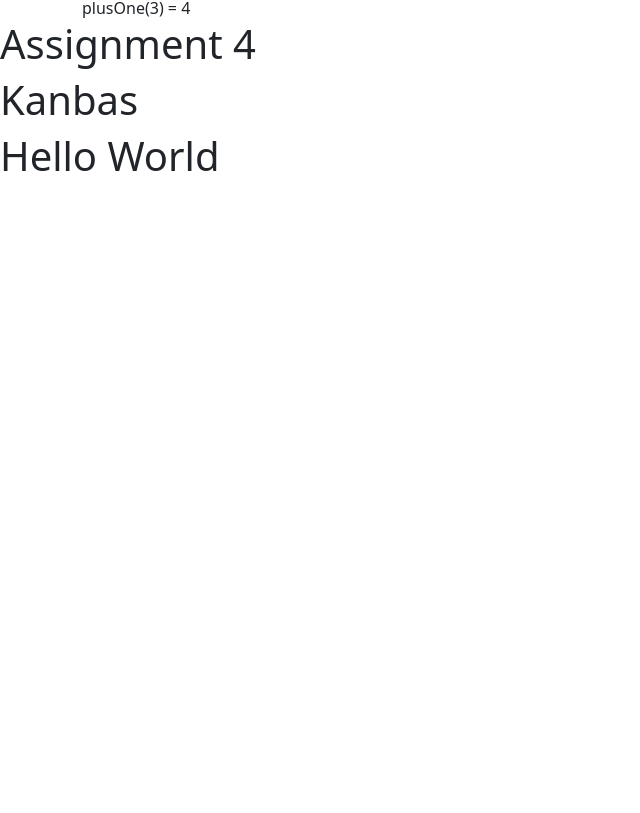
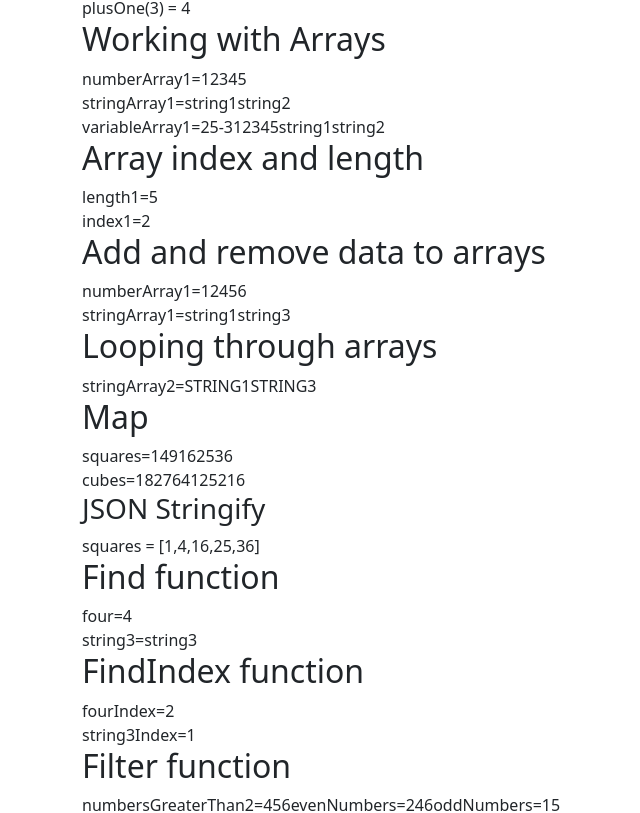
Before and after one commit to conclancy/kanbas-react-web-app, a React (Create React App) app: page / in a window 1280 px wide. Shown: the part 1394-2207 px from the top of the page, without its empty margins (0-640 px from the left). Before the commit the page ends 1582 px from the top, so only its background shows below. Built offline with nearby package versions, Linux system fonts and the light colour scheme.

Commit message:
Add 2.2.7 Working with Arrays

```diff
--- /dev/null
+++ b/src/Labs/a3/JavaScript/arrays/AddingAndRemovingDataToFromArrays.tsx
@@ -0,0 +1,17 @@
+function AddingAndRemovingDataToFromArrays() {
+    let numberArray1 = [1, 2, 3, 4, 5];
+    let stringArray1 = ['string1', 'string2'];
+    numberArray1.push(6);         // adding new items
+    stringArray1.push('string3');
+    numberArray1.splice(2, 1);    // remove 1 item starting at 2
+    stringArray1.splice(1, 1);
+
+    return(
+        <>
+            <h2>Add and remove data to arrays</h2>
+            numberArray1={numberArray1}<br/>
+            stringArray1={stringArray1}
+        </>
+    );
+}
+export default AddingAndRemovingDataToFromArrays
--- /dev/null
+++ b/src/Labs/a3/JavaScript/arrays/ArrayIndexAndLength.tsx
@@ -0,0 +1,14 @@
+function ArrayIndexAndLength() {
+    let numberArray1 = [1, 2, 3, 4, 5];
+    const length1 = numberArray1.length;
+    const index1 = numberArray1.indexOf(3);
+
+    return(
+        <>
+            <h2>Array index and length</h2>
+            length1={length1}<br/>
+            index1={index1}
+        </>
+    );
+}
+export default ArrayIndexAndLength
--- /dev/null
+++ b/src/Labs/a3/JavaScript/arrays/FilterFunction.tsx
@@ -0,0 +1,16 @@
+function FilterFunction() {
+    let numberArray1 = [1, 2, 4, 5, 6];
+    const numbersGreaterThan2 = numberArray1.filter(a => a > 2);
+    const evenNumbers = numberArray1.filter(a => a % 2 === 0);
+    const oddNumbers = numberArray1.filter(a => a % 2 !== 0);
+
+    return(
+        <>
+            <h2>Filter function</h2>
+            numbersGreaterThan2={numbersGreaterThan2}
+            evenNumbers={evenNumbers}
+            oddNumbers={oddNumbers}
+        </>
+    );
+}
+export default FilterFunction
--- /dev/null
+++ b/src/Labs/a3/JavaScript/arrays/FindFunction.tsx
@@ -0,0 +1,17 @@
+function FindFunction() {
+    let numberArray1 = [1, 2, 3, 4, 5];
+    let stringArray1 = ['string1', 'string2', 'string3'];
+
+    const four = numberArray1.find(a => a === 4);
+    const string3 = stringArray1.find(a => a === 'string3');
+
+    return(
+        <>
+            <h2>Find function</h2>
+            four={four}<br/>
+            string3={string3}
+        </>
+    );
+}
+
+export default FindFunction
--- /dev/null
+++ b/src/Labs/a3/JavaScript/arrays/FindIndex.tsx
@@ -0,0 +1,16 @@
+function FindIndex() {
+    let numberArray1 = [1, 2, 4, 5, 6];
+    let stringArray1 = ['string1', 'string3'];
+
+    const fourIndex = numberArray1.findIndex(a => a === 4);
+    const string3Index = stringArray1.findIndex(a => a === 'string3');
+
+    return(
+        <>
+            <h2>FindIndex function</h2>
+            fourIndex={fourIndex}<br/>
+            string3Index={string3Index}
+        </>
+    );
+}
+export default FindIndex
--- /dev/null
+++ b/src/Labs/a3/JavaScript/arrays/ForLoops.tsx
@@ -0,0 +1,20 @@
+function ForLoops() {
+    let stringArray1 = ['string1', 'string3'];
+    let stringArray2 = [];
+
+    for (let i = 0;
+        i < stringArray1.length;
+        i++) {
+        const string1 = stringArray1[i];
+        stringArray2.push(
+        string1.toUpperCase());
+    }
+
+    return(
+        <>
+            <h2>Looping through arrays</h2>
+            stringArray2={stringArray2}
+        </>
+    );
+}
+export default ForLoops
--- /dev/null
+++ b/src/Labs/a3/JavaScript/arrays/JsonStringify.tsx
@@ -0,0 +1,10 @@
+function JsonStringify() {
+    const squares = [1, 4, 16, 25, 36];
+    return (
+      <>
+        <h3>JSON Stringify</h3>
+        squares = {JSON.stringify(squares)}
+      </>
+    );
+  }
+  export default JsonStringify;
--- /dev/null
+++ b/src/Labs/a3/JavaScript/arrays/MapFunction.tsx
@@ -0,0 +1,16 @@
+function MapFunction() {
+    let numberArray1 = [1, 2, 3, 4, 5, 6];
+    const square = (a: number) => a * a;
+
+    const squares = numberArray1.map(square);
+    const cubes = numberArray1.map(a => a * a * a);
+
+    return(
+        <>
+            <h2>Map</h2>
+            squares={squares}<br/>
+            cubes={cubes}
+        </>
+    );
+}
+export default MapFunction
--- /dev/null
+++ b/src/Labs/a3/JavaScript/arrays/WorkingWithArrays.tsx
@@ -0,0 +1,52 @@
+import ArrayIndexAndLength from "./ArrayIndexAndLength";
+import AddingAndRemovingDataToFromArrays
+   from "./AddingAndRemovingDataToFromArrays";
+import ForLoops from "./ForLoops";
+import MapFunction from "./MapFunction";
+import JsonStringify from "./JsonStringify";
+import FindFunction from "./FindFunction";
+import FindIndex from "./FindIndex";
+import FilterFunction from "./FilterFunction";
+
+function WorkingWithArrays() {
+    let title ="Working with Arrays"
+    console.log(title);
+
+    var functionScoped = 2;
+    let blockScoped = 5;
+    const constant1 = functionScoped - blockScoped;
+    let numberArray1 = [1, 2, 3, 4, 5];
+    let stringArray1 = ['string1', 'string2'];
+
+    let variableArray1 = [
+    functionScoped,   blockScoped,
+    constant1,        numberArray1,   stringArray1];
+
+    console.log(title);
+    console.log(functionScoped);
+    console.log(blockScoped);
+    console.log(constant1);
+    console.log(numberArray1);
+    console.log(stringArray1);
+    console.log(variableArray1);
+
+    return(
+        <>
+            <h2>{title}</h2>
+            numberArray1={numberArray1}<br/>
+            stringArray1={stringArray1}<br/>
+            variableArray1={variableArray1}
+
+            <ArrayIndexAndLength/>
+            <AddingAndRemovingDataToFromArrays/>
+            <ForLoops/>
+            <MapFunction/>
+            <JsonStringify/>
+            <FindFunction/>
+            <FindIndex/>
+            <FilterFunction/>
+        </>
+    )
+}
+
+export default WorkingWithArrays
--- a/src/Labs/a3/JavaScript/index.tsx
+++ b/src/Labs/a3/JavaScript/index.tsx
@@ -9,6 +9,7 @@ import VariablesAndConstants
 import ImpliedReturns from "./functions/ImpliedReturn";
 import BooleanVariables from "./variables/BooleanVariables";
 import VariableTypes from "./variables/VariableTypes";
+import WorkingWithArrays from "./arrays/WorkingWithArrays";
 
 
 function JavaScript() {
@@ -25,6 +26,8 @@ function JavaScript() {
           <ArrowFunctions/>
           <ImpliedReturns/>
           <FunctionParenthesisAndParameters/>
+          <WorkingWithArrays/>
+
        </div>
     );
 }
```
